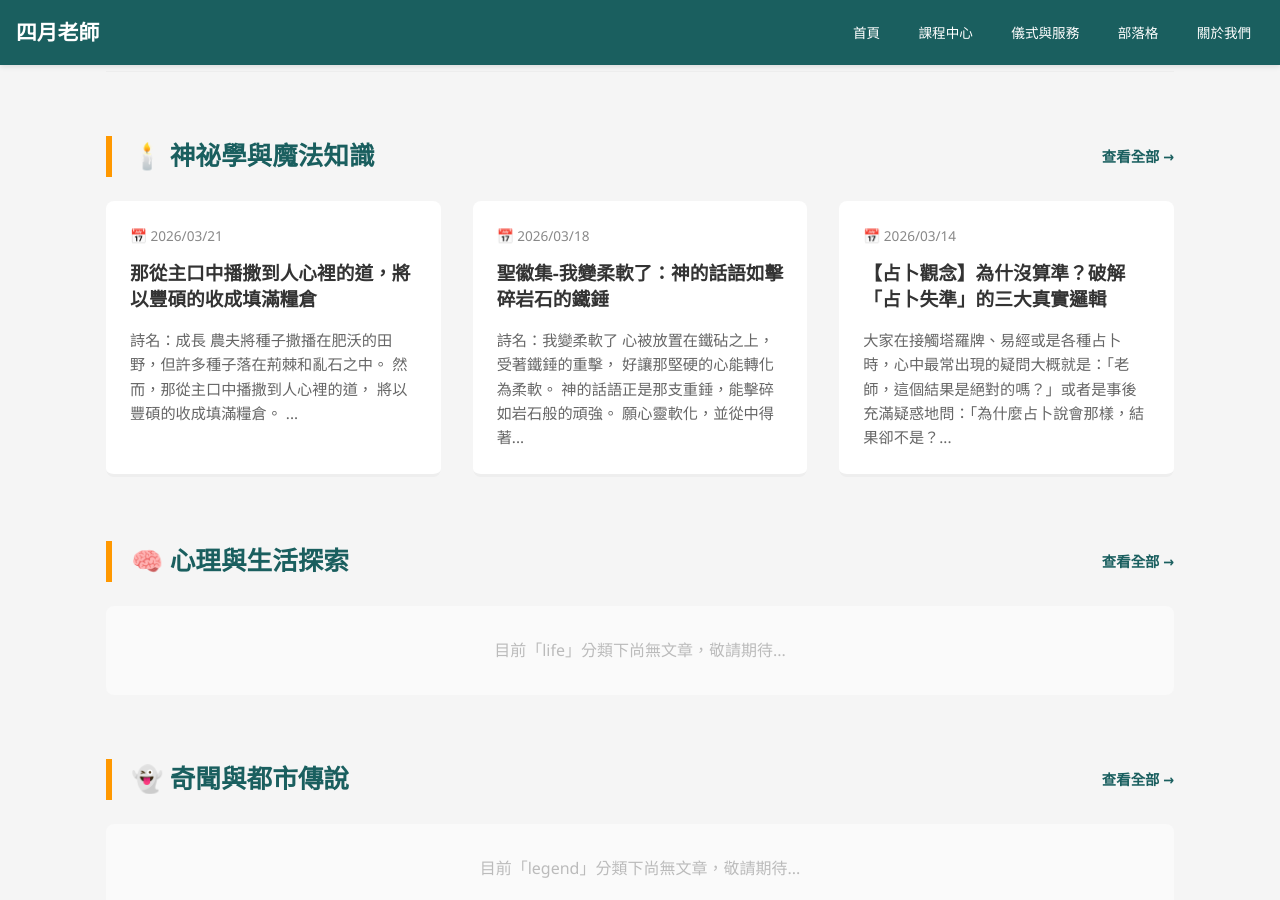
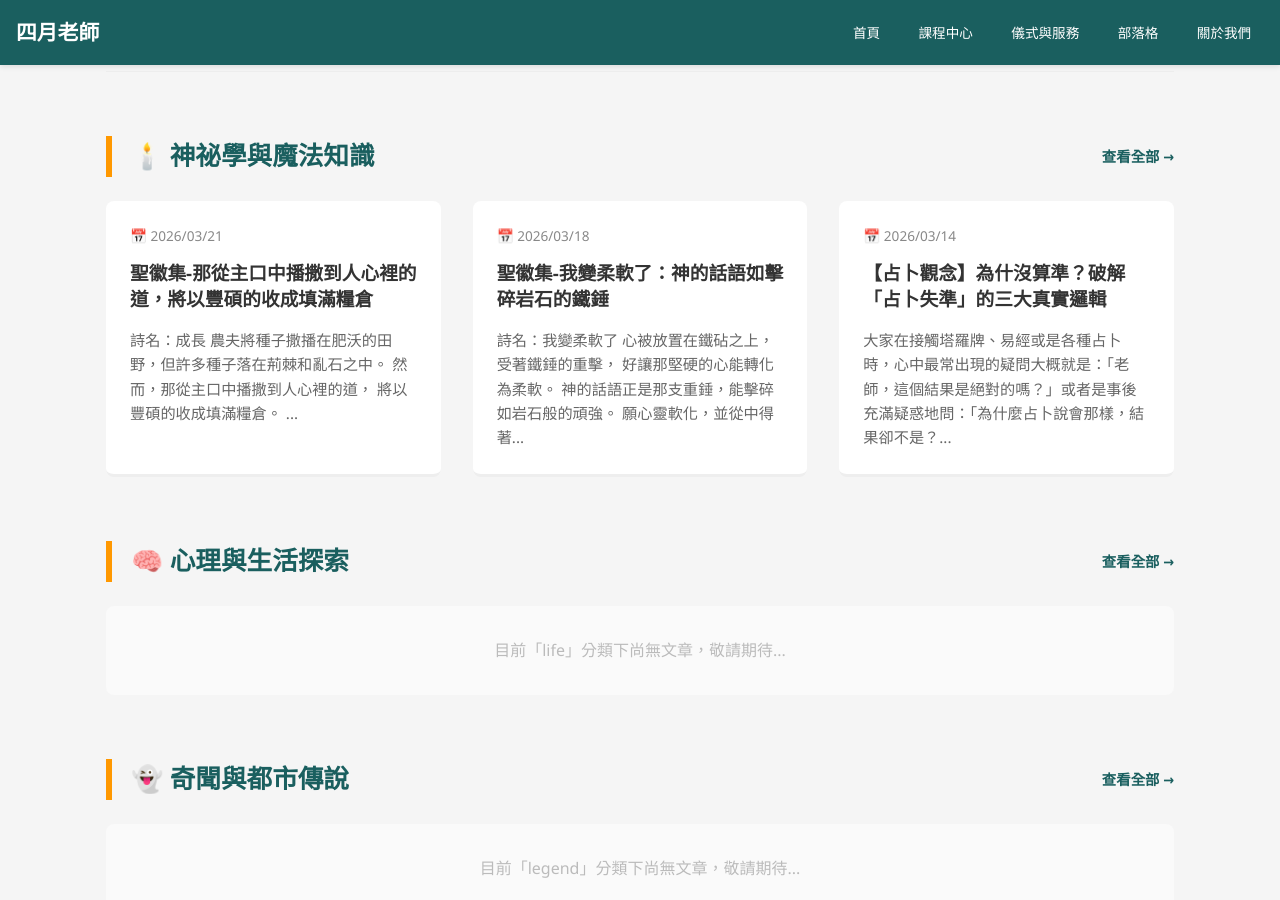
Before and after one commit to light4uliuphone-lang/hoodoo, a Jekyll site: the page built from blog/index.html, in a window 1280 px wide and 900 px high, scrolled down 616 px. Built offline with Jekyll 4.4.1, drawn with Linux system fonts in a browser that asks for light colours; comment, search, counter and statistics services are not loaded.

Commit message:
Update 2026-03-21-cresco.md

```diff
--- a/_posts/2026-03-21-cresco.md
+++ b/_posts/2026-03-21-cresco.md
@@ -1,6 +1,6 @@
 ---
 layout: post
-title: "那從主口中播撒到人心裡的道，將以豐碩的收成填滿糧倉"
+title: "聖徽集-那從主口中播撒到人心裡的道，將以豐碩的收成填滿糧倉"
 date: 2026-03-21
 author: 靈火巫境
 category: [magic]
```
